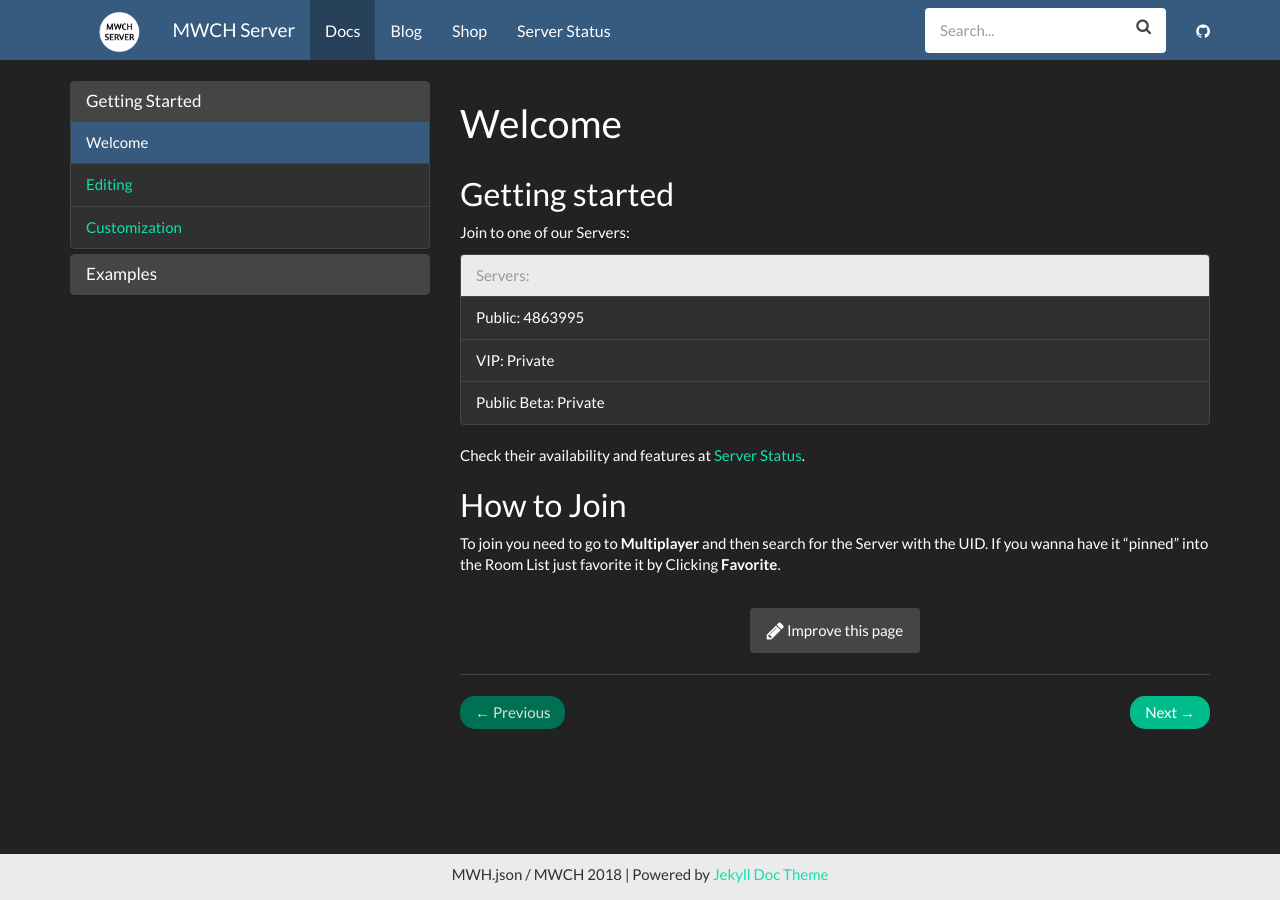
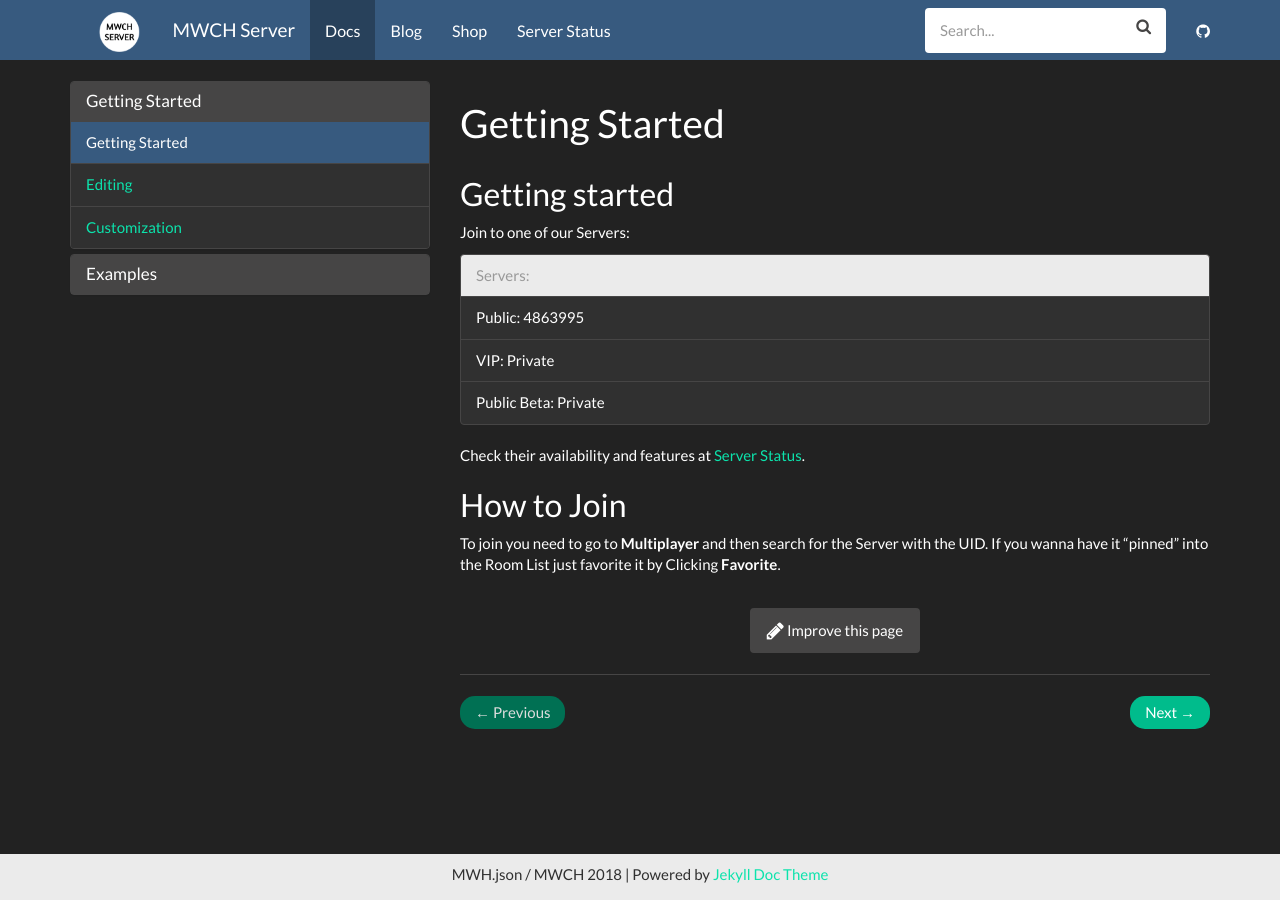
Before and after one commit to nattapong3912/website, a Jekyll site: the page built from _docs/index.md, in a window 1280 px wide. Built offline with Jekyll 4.4.1, drawn with Linux system fonts in a browser that asks for light colours; nearby versions of some CDN libraries.

Commit message:
Update index.md

```diff
--- a/_docs/index.md
+++ b/_docs/index.md
@@ -1,5 +1,5 @@
 ---
-title: Welcome
+title: Getting Started
 permalink: /docs/home/
 redirect_from: /docs/index.html
 ---
```
